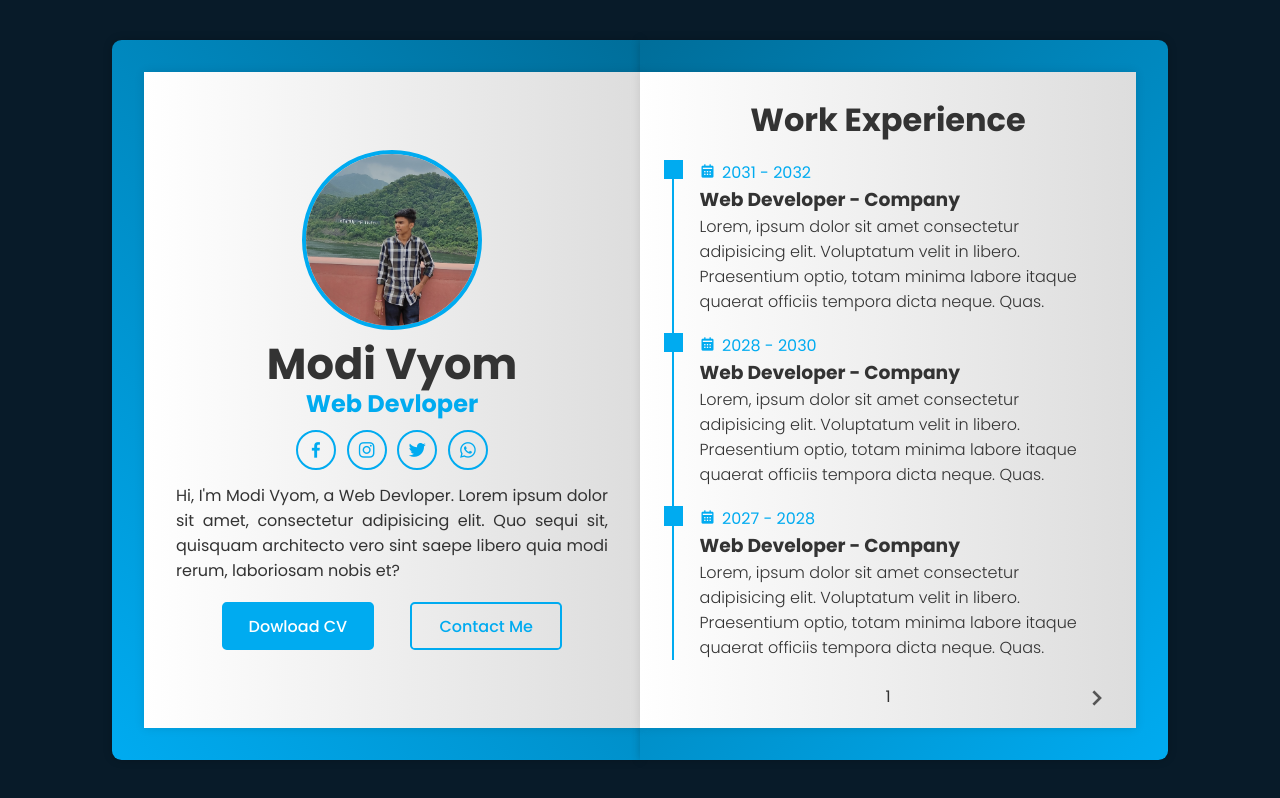
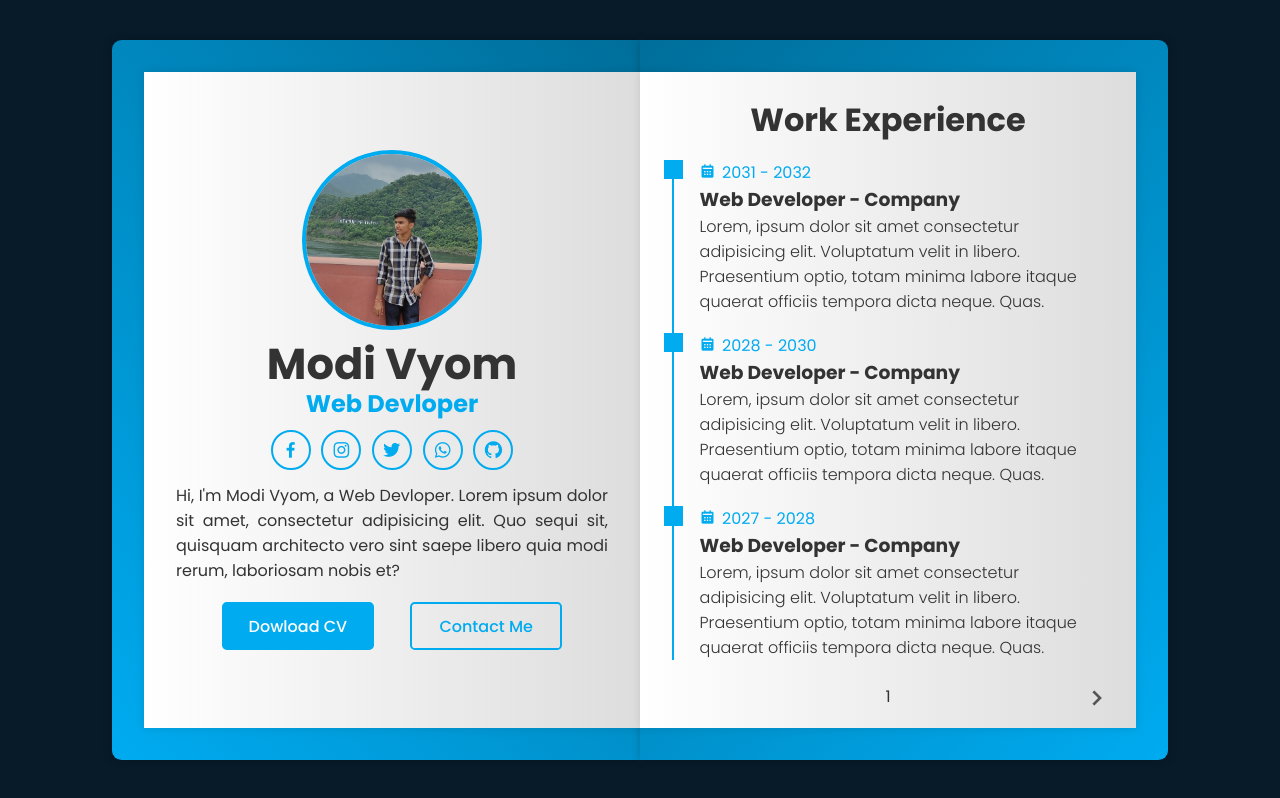
Before and after one commit to CrazyBhai8/portfolio, a plain HTML site: page index.html in a window 1280 px wide. Drawn offline with nearby package versions, Linux system fonts and the light colour scheme.

Commit message:
add index

```diff
--- a/index.html
+++ b/index.html
@@ -25,6 +25,7 @@
               <a href="" class="bx bxl-instagram"></a>
               <a href="" class="bx bxl-twitter"></a>
               <a href="" class="bx bxl-whatsapp"></a>
+              <a href="" class='bx bxl-github'></a>
             </div>
 
             <p>Hi, I'm Modi Vyom, a Web Devloper. Lorem ipsum dolor sit amet, consectetur adipisicing elit. Quo sequi sit, quisquam architecto vero sint saepe libero quia modi rerum, laboriosam nobis et?</p>
```
